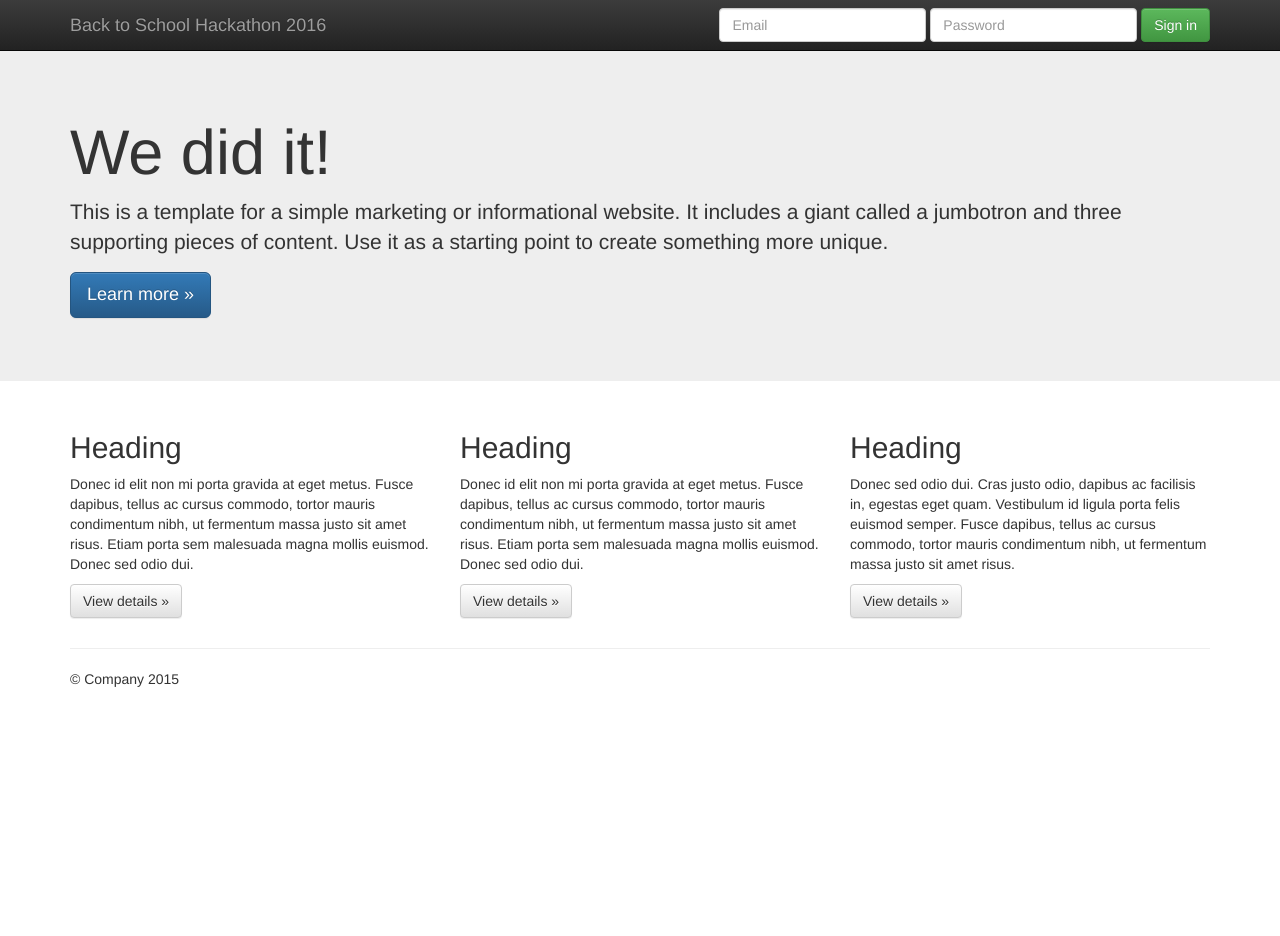
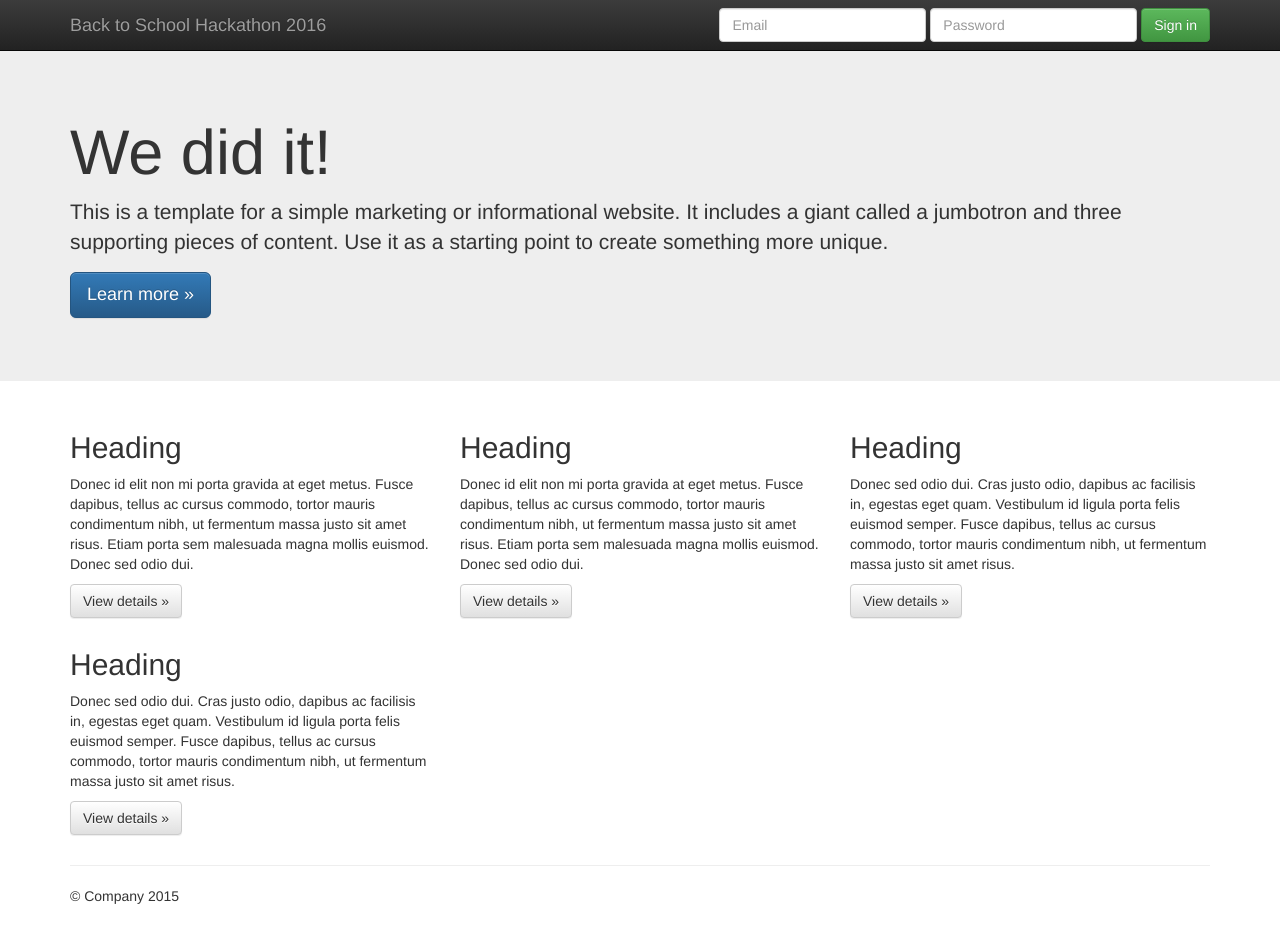
Before and after one commit to Vickiana789/Polution-, a plain HTML site: page index.html in a window 1280 px wide. Before the commit the page ends 800 px from the top, so only its background shows below. Drawn offline with nearby package versions, Linux system fonts and the light colour scheme.

Commit message:
add column

```diff
--- a/index.html
+++ b/index.html
@@ -79,6 +79,11 @@
           <p>Donec sed odio dui. Cras justo odio, dapibus ac facilisis in, egestas eget quam. Vestibulum id ligula porta felis euismod semper. Fusce dapibus, tellus ac cursus commodo, tortor mauris condimentum nibh, ut fermentum massa justo sit amet risus.</p>
           <p><a class="btn btn-default" href="#" role="button">View details &raquo;</a></p>
         </div>
+     <div class="col-md-4">
+          <h2>Heading</h2>
+          <p>Donec sed odio dui. Cras justo odio, dapibus ac facilisis in, egestas eget quam. Vestibulum id ligula porta felis euismod semper. Fusce dapibus, tellus ac cursus commodo, tortor mauris condimentum nibh, ut fermentum massa justo sit amet risus.</p>
+          <p><a class="btn btn-default" href="#" role="button">View details &raquo;</a></p>
+        </div>
       </div>
 
       <hr>
```
